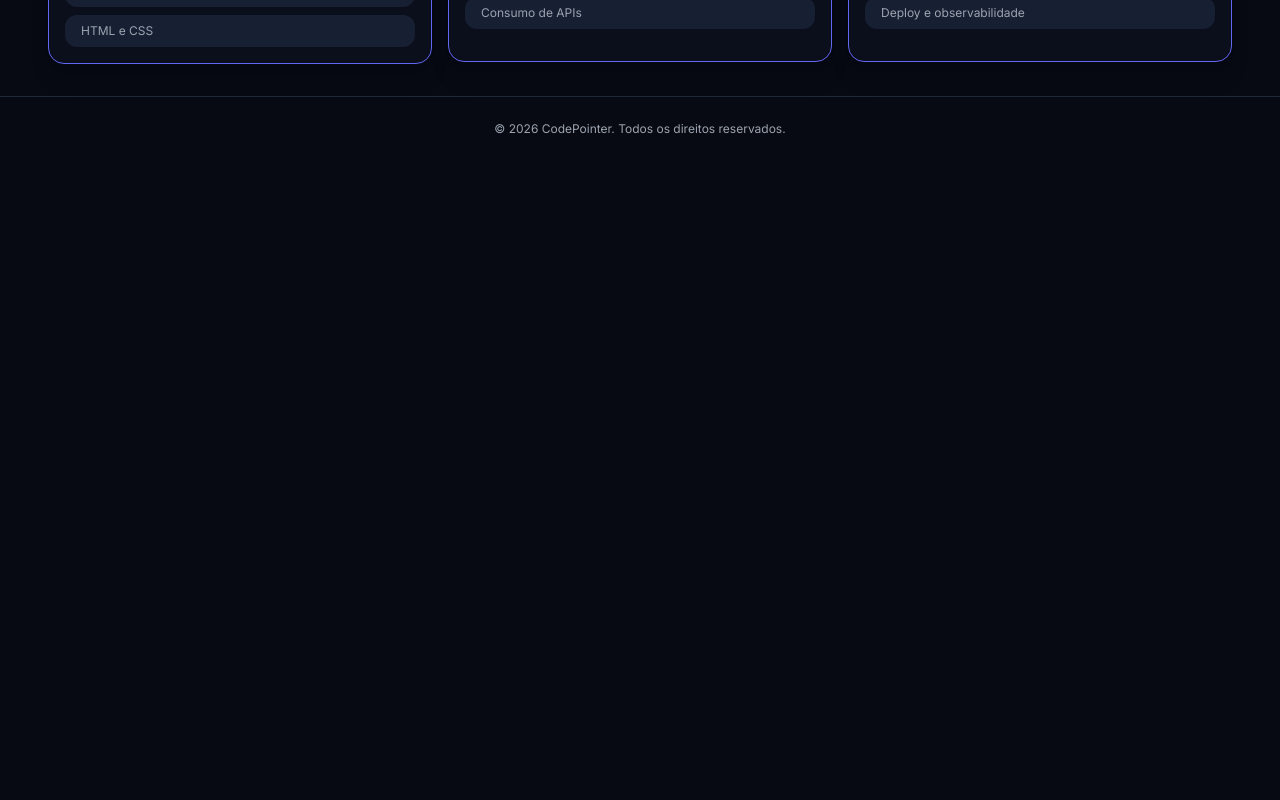
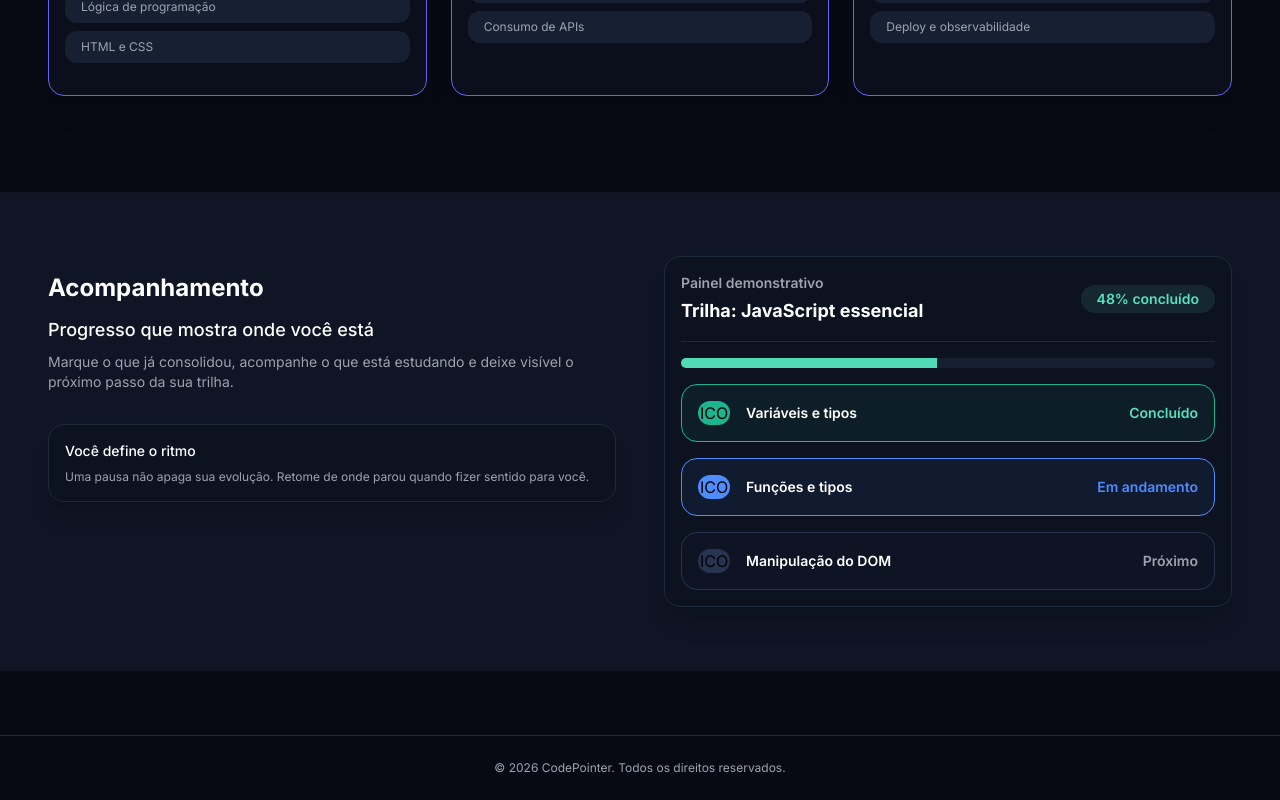
Before and after one commit to devisonsantana/codepointer-web, a React (Vite) app: page / in a window 1280 px wide. Shown: the part 977-1777 px from the top of the page. Before the commit the page ends 1138 px from the top, so only its background shows below. Built offline with nearby package versions, Linux system fonts and the light colour scheme.

Commit message:
feat(ui): add progress tracking section

```diff
--- a/src/pages/home/HomePage.tsx
+++ b/src/pages/home/HomePage.tsx
@@ -47,7 +47,7 @@ export const HomePage = () => {
         </div>
       </section>
 
-      <section className="space-y-8 px-4 py-8 md:px-12">
+      <section className="space-y-12 px-4 py-8 md:px-12">
         <div className="space-y-2">
           <h3 className="text-2xl font-semibold">Como funciona</h3>
 
@@ -62,8 +62,8 @@ export const HomePage = () => {
           </p>
         </div>
 
-        <div className="flex flex-col items-center gap-4 sm:flex-row sm:justify-between">
-          <div className="h-full min-h-60 w-full max-w-sm space-y-1 rounded-2xl border border-[#6366F1] bg-[#0F152481] p-4 shadow-xl">
+        <div className="grid place-content-center gap-6 sm:grid-cols-3">
+          <div className="min-h-65 w-full max-w-lg space-y-1 rounded-2xl border border-[#6366F1] bg-[#0F152481] p-4 shadow-xl">
             <div className="flex flex-row items-center justify-between">
               <div className="rounded-xl bg-[#56e2bd1a] px-4 py-1">
                 <p className="text-sm font-semibold text-[#56e2bd]">
@@ -92,7 +92,7 @@ export const HomePage = () => {
             </div>
           </div>
 
-          <div className="h-full min-h-60 w-full max-w-sm space-y-1 rounded-2xl border border-[#6366F1] bg-[#0F152481] p-4 shadow-xl">
+          <div className="min-h-65 w-full max-w-lg space-y-1 rounded-2xl border border-[#6366F1] bg-[#0F152481] p-4 shadow-xl">
             <div className="flex flex-row items-center justify-between">
               <div className="rounded-xl bg-[#75a7ff1a] px-4 py-1">
                 <p className="text-sm font-semibold text-[#75a7ff]">
@@ -121,7 +121,7 @@ export const HomePage = () => {
             </div>
           </div>
 
-          <div className="h-full min-h-60 w-full max-w-sm space-y-1 rounded-2xl border border-[#6366F1] bg-[#0F152481] p-4 shadow-xl">
+          <div className="min-h-65 w-full max-w-lg space-y-1 rounded-2xl border border-[#6366F1] bg-[#0F152481] p-4 shadow-xl">
             <div className="flex flex-row items-center justify-between">
               <div className="rounded-xl bg-[#ff9b8c1a] px-4 py-1">
                 <p className="text-sm font-semibold text-[#ff9b8c]">Avançado</p>
@@ -150,6 +150,93 @@ export const HomePage = () => {
         </div>
       </section>
 
+      <section className="my-16 grid gap-12 bg-[#0F1524] px-4 py-16 sm:grid-cols-2 md:px-12">
+        <div className="space-y-8 py-4">
+          <div className="space-y-3">
+            <div className="text-2xl font-bold">
+              <h3>Acompanhamento</h3>
+            </div>
+            <div className="space-y-2">
+              <p className="text-lg font-medium">
+                Progresso que mostra onde você está
+              </p>
+              <p className="text-sm text-[#9CA3AF]">
+                Marque o que já consolidou, acompanhe o que está estudando e
+                deixe visível o próximo passo da sua trilha.
+              </p>
+            </div>
+          </div>
+          <div className="space-y-2 rounded-2xl border border-[#1E293B] bg-[#0d1220] p-4 shadow-xl">
+            <p className="text-sm font-medium">Você define o ritmo</p>
+            <p className="text-xs text-[#9CA3AF]">
+              Uma pausa não apaga sua evolução. Retome de onde parou quando
+              fizer sentido para você.
+            </p>
+          </div>
+        </div>
+        <div className="max-w-xl space-y-4 rounded-2xl border border-[#1E293B] bg-[#0d1220] p-4 shadow-xl">
+          <div className="flex flex-row items-center justify-between border-b border-b-[#1E293B] pb-4">
+            <div className="space-y-1">
+              <p className="text-sm font-semibold text-[#9CA3AF]">
+                Painel demonstrativo
+              </p>
+              <p className="text-lg font-bold">Trilha: JavaScript essencial</p>
+            </div>
+            <div className="rounded-2xl bg-[#56e2bd1a] px-4 py-1">
+              <p className="text-sm font-semibold text-[#56e2bd]">
+                48% concluído
+              </p>
+            </div>
+          </div>
+          <div className="space-y-4">
+            <div className="h-2.5 w-full overflow-hidden rounded-full bg-[#172033]">
+              <div className="h-full w-[48%] bg-[#50dbb6]" />
+            </div>
+            <div className="flex flex-col gap-4">
+              <div className="flex flex-row items-center justify-between rounded-2xl border border-[#1db58f] bg-[#1db58f12] p-4">
+                <div className="flex items-center gap-4">
+                  <div className="flex w-8 items-center justify-center rounded-full bg-[#1db58f] text-black">
+                    <span>ICO</span>
+                  </div>
+                  <div className="text-sm font-semibold">
+                    <p>Variáveis e tipos</p>
+                  </div>
+                </div>
+                <div className="text-sm font-semibold text-[#56e2bd]">
+                  <p>Concluído</p>
+                </div>
+              </div>
+              <div className="flex flex-row items-center justify-between rounded-2xl border border-[#4e8cff] bg-[#4e8cff12] p-4">
+                <div className="flex items-center gap-4">
+                  <div className="flex w-8 items-center justify-center rounded-full bg-[#4e8cff] text-black">
+                    <span>ICO</span>
+                  </div>
+                  <div className="text-sm font-semibold">
+                    <p>Funções e tipos</p>
+                  </div>
+                </div>
+                <div className="text-sm font-semibold text-[#4e8cff]">
+                  <p>Em andamento</p>
+                </div>
+              </div>
+              <div className="flex flex-row items-center justify-between rounded-2xl border border-[#263451] bg-[#26345112] p-4">
+                <div className="flex items-center gap-4">
+                  <div className="flex w-8 items-center justify-center rounded-full bg-[#263451] text-black">
+                    <span>ICO</span>
+                  </div>
+                  <div className="text-sm font-semibold">
+                    <p>Manipulação do DOM</p>
+                  </div>
+                </div>
+                <div className="text-sm font-semibold text-[#9CA3AF]">
+                  <p>Próximo</p>
+                </div>
+              </div>
+            </div>
+          </div>
+        </div>
+      </section>
+
       <Footer />
     </div>
   );
```
